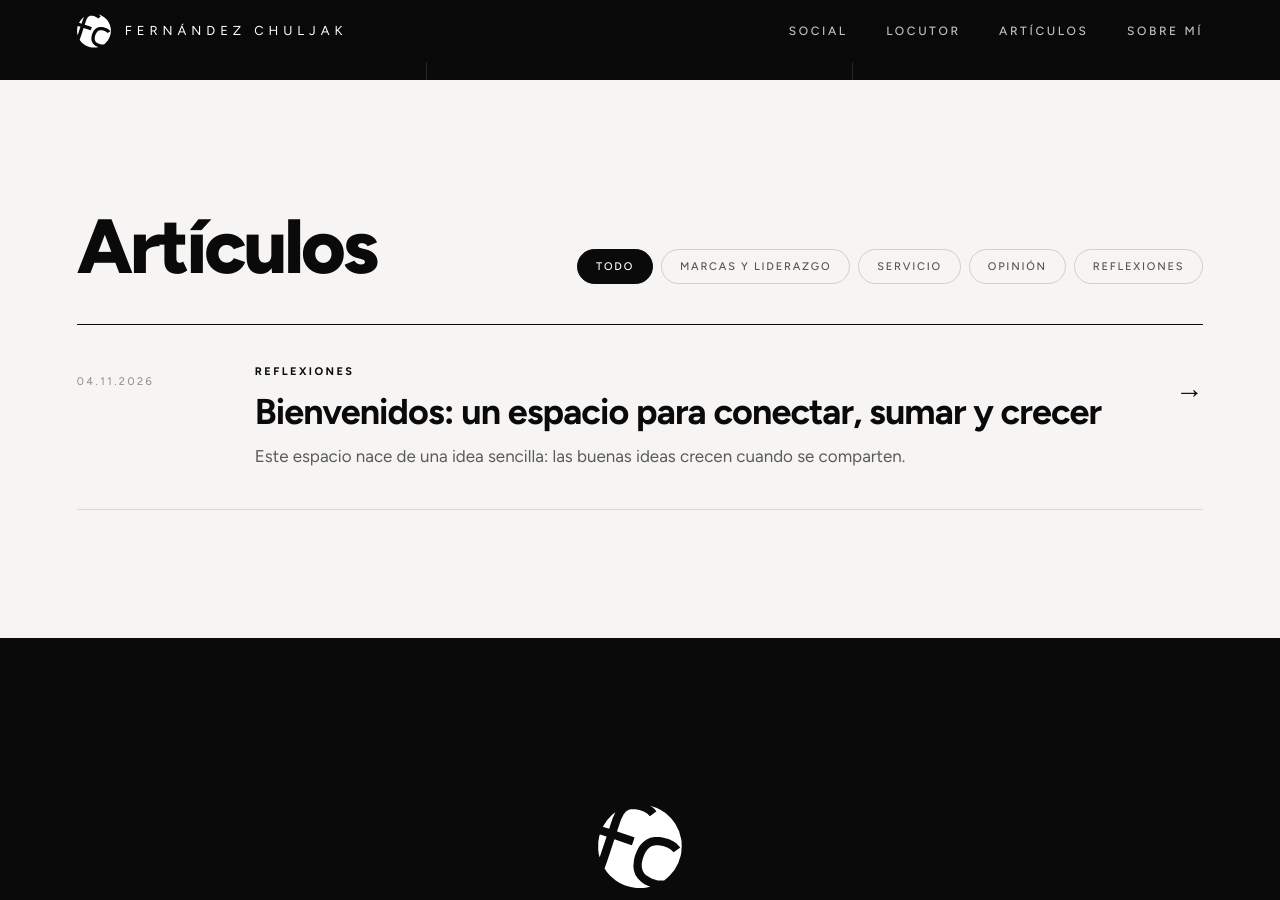
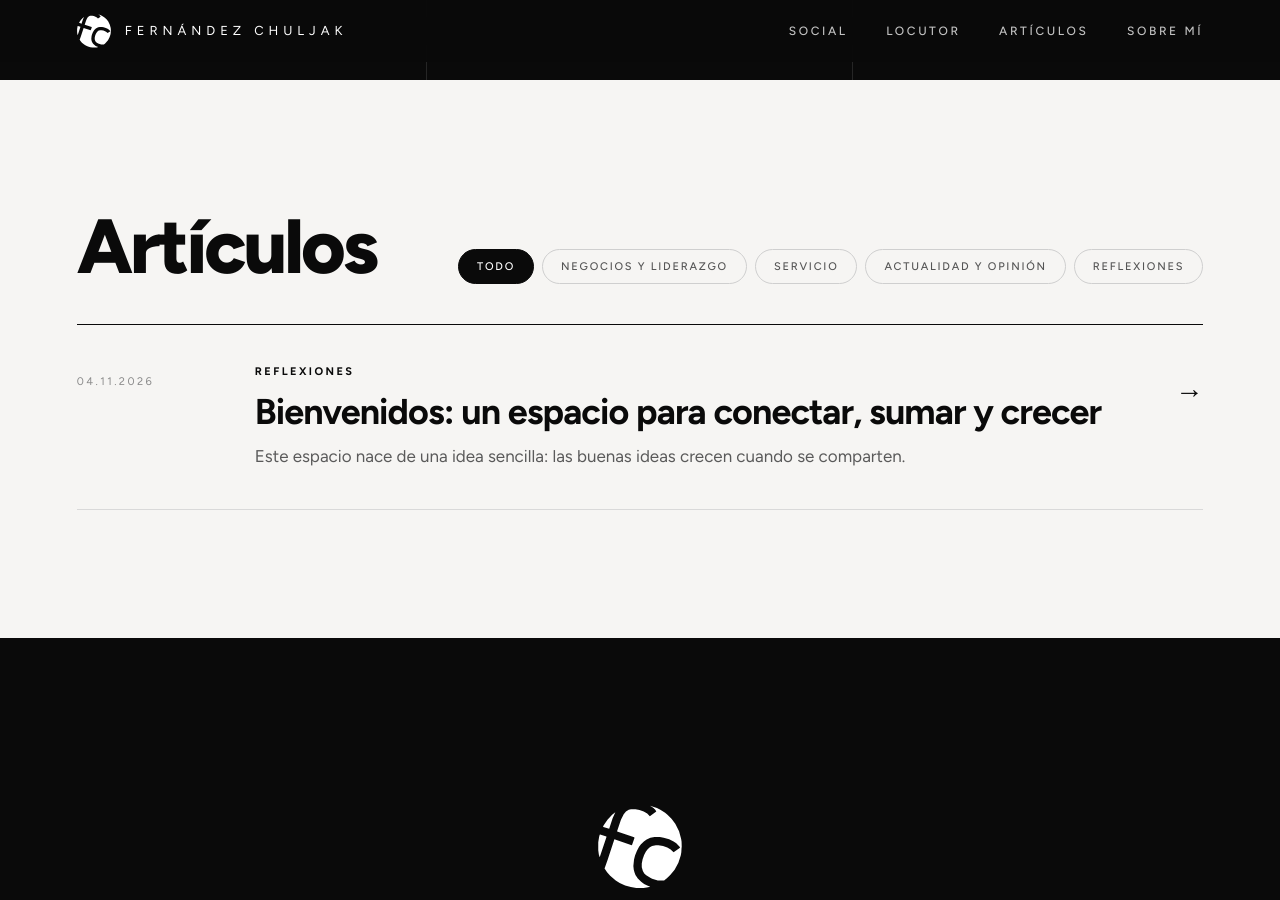
Before and after one commit to fernandezchuljak-tech/fernandezchuljak.com, a Jekyll site: the page built from index.html, in a window 1280 px wide and 900 px high, scrolled down 1514 px. Built offline with Jekyll 4.4.1, drawn with Linux system fonts in a browser that asks for light colours.

Commit message:
Update _config.yml

```diff
--- a/_config.yml
+++ b/_config.yml
@@ -1,6 +1,6 @@
 title: Jorge Luis Fernández Chuljak
 tagline: "Marcas que conectan. Equipos que suman. Un mundo que crece."
-description: "Blog de Jorge Luis Fernández Chuljak: marcas, liderazgo, servicio y opinión desde Panamá."
+description: "Blog de Jorge Luis Fernández Chuljak: negocios, empresa, liderazgo, servicio a la comunidad y temas de actualidad desde Panamá."
 url: "https://fernandezchuljak.com"
 lang: es
 timezone: America/Panama
@@ -16,12 +16,13 @@ social:
   instagram: https://www.instagram.com/jlfernandezc/
   linkedin: https://www.linkedin.com/in/jlfernandezc/
   x: https://x.com/jlfernandezc
+  facebook: https://www.facebook.com/jlfernandezchuljak
 categorias:
-  - slug: marcas
-    nombre: Marcas y liderazgo
+  - slug: negocios
+    nombre: Negocios y liderazgo
   - slug: servicio
     nombre: Servicio
   - slug: opinion
-    nombre: Opinión
+    nombre: Actualidad y opinión
   - slug: reflexiones
     nombre: Reflexiones
```
